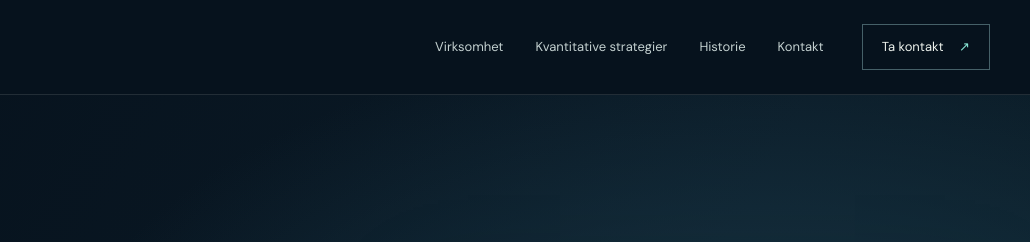
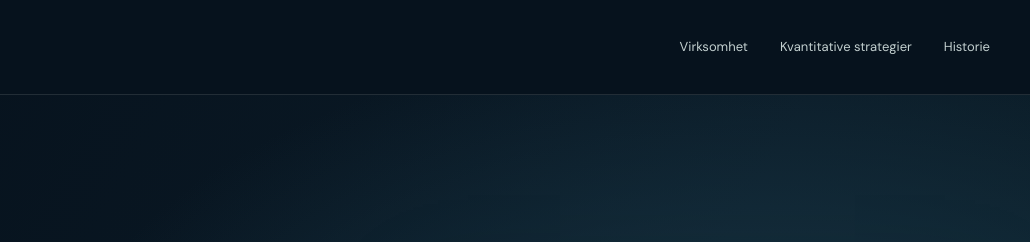
Before and after one commit to kristianagnass/ta-agnaess-web, a plain HTML site: page index.html in a window 1280 px wide. Shown: the top 242 px of the page, 250-1280 px from the left. Drawn offline with Linux system fonts and the light colour scheme.

Commit message:
Remove contact section and all contact navigation links

```diff
--- a/index.html
+++ b/index.html
@@ -26,9 +26,9 @@
           <a href="#virksomhet">Virksomhet</a>
           <a href="#strategier">Kvantitative strategier</a>
           <a href="#historie">Historie</a>
-          <a href="#kontakt">Kontakt</a>
+
         </nav>
-        <a class="header-action" href="#kontakt">Ta kontakt <span aria-hidden="true">↗</span></a>
+
         <button class="menu-toggle" type="button" aria-expanded="false" aria-controls="mobile-menu" aria-label="Åpne meny">
           <span></span><span></span>
         </button>
@@ -37,7 +37,7 @@
         <a href="#virksomhet">Virksomhet</a>
         <a href="#strategier">Kvantitative strategier</a>
         <a href="#historie">Historie</a>
-        <a href="#kontakt">Kontakt</a>
+
       </nav>
     </header>
 
@@ -135,7 +135,6 @@
         </div>
       </section>
 
-      <section class="contact-section section-padding" id="kontakt" aria-labelledby="contact-heading"><div class="container contact-inner reveal"><div><div class="eyebrow"><span class="eyebrow-line"></span> KONTAKT</div><h2 id="contact-heading">La oss ta en<br><em>faglig samtale.</em></h2><p>For henvendelser om eiendom, virksomheten eller kvantitative markedsstrategier.</p></div><div class="contact-info"><span class="contact-label">T.A. AGNÆSS HOLDINGS AS</span><p>For henvendelser om selskapet, vennligst benytt selskapets etablerte kontaktkanaler.</p><span class="contact-small">Ta kontakt for å avtale videre dialog.</span></div></div></section>
     </main>
     <footer class="site-footer"><div class="container footer-inner"><div class="footer-brand"><strong>T.A. AGNÆSS</strong><span>HOLDINGS AS</span></div><div class="footer-note">Informasjonen på denne siden er generell og utgjør ikke investeringsrådgivning. Beskrivelser av systemarkitektur er konseptuelle og viser ikke handelsresultater.</div><div class="footer-bottom"><span>© <span id="current-year">2026</span> T.A. Agnæss Holdings AS</span><a href="#topp">Til toppen ↑</a></div></div></footer>
   </div>
```
